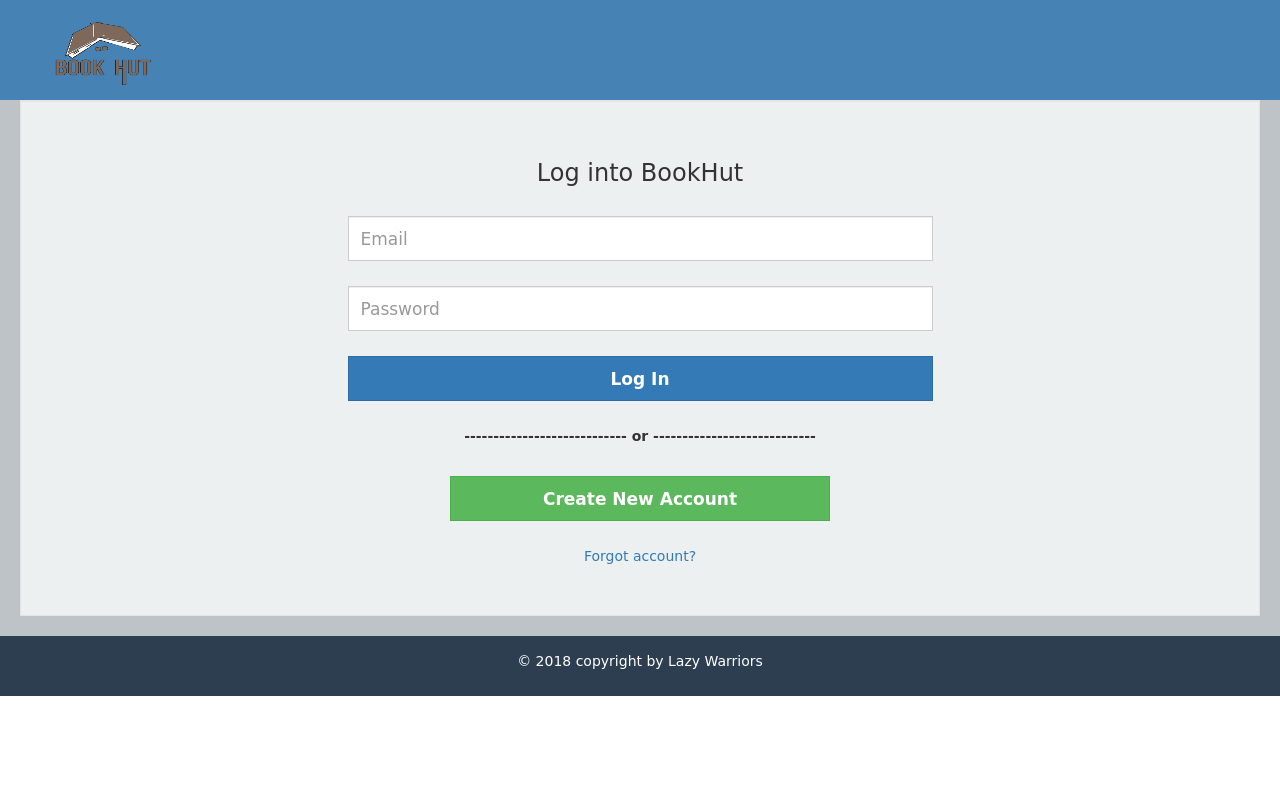
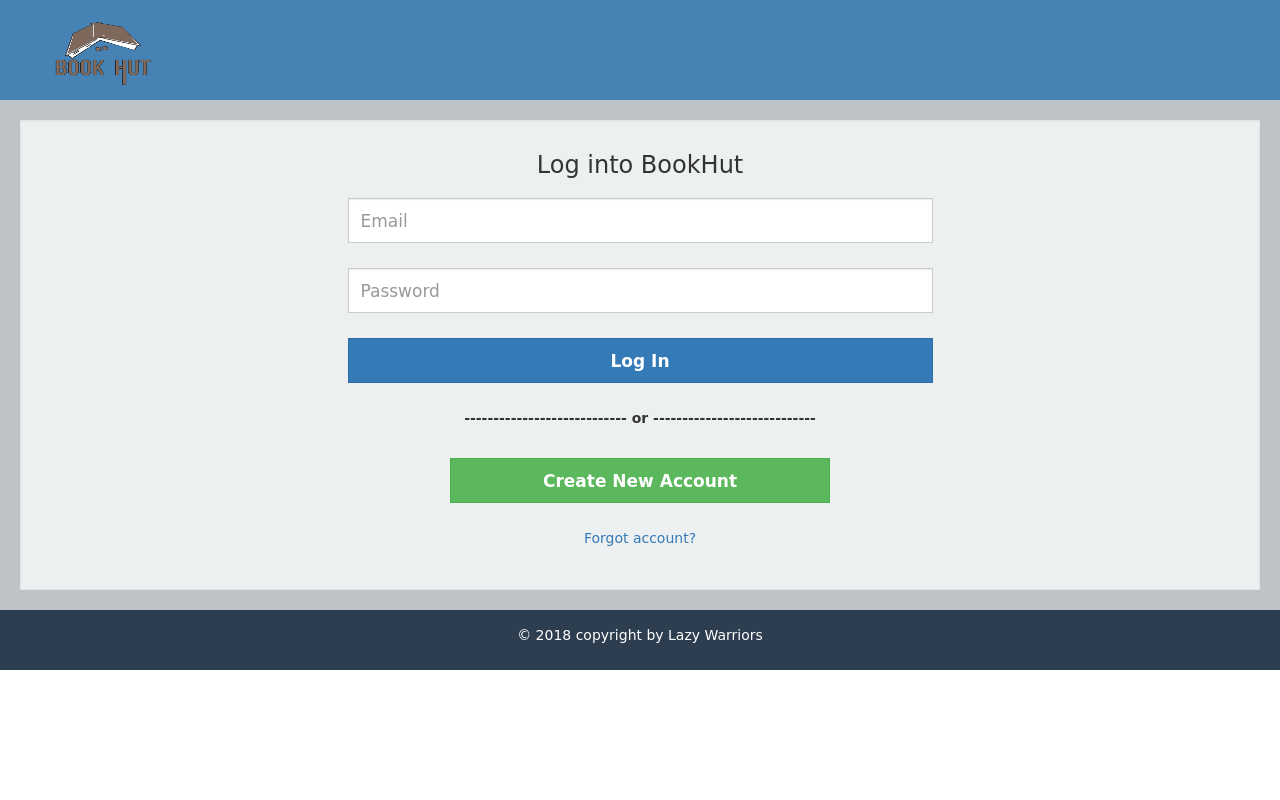
Before and after one commit to FirozKabir65/bookhut, a PHP site: page / in a window 1280 px wide. Run offline with PHP 8.4, Linux system fonts and the light colour scheme.

Commit message:
Correction in login form bt still some problem in footer

```diff
--- a/style.css
+++ b/style.css
@@ -2,11 +2,14 @@
   height: 100%;
   width: 100%; }
 
-body, img {
+body, img, h3 {
   margin: 0;
   padding: 0;
   font-family: comic sans MS !important; }
 
+.wrapper {
+  position: relative;
+  height: 100%; }
   .wrapper .header {
     height: 100px;
     background-color: #4682B4;
@@ -20,20 +23,23 @@
         height: 180px;
         width: 200px; }
   .wrapper .content-body {
-  min-height: 500px;
+    height: 100%;
     background-color: #bdc3c7; }
-  .wrapper .content-body .well {
+    .wrapper .content-body .content {
+      min-height: 100%;
+      padding-top: 20px; }
+      .wrapper .content-body .content .well {
         border-radius: 0;
         background-color: #ecf0f1;
         margin: 0px 20px 20px; }
-    .wrapper .content-body .well .login-form {
-      padding: 20px 0px; }
-      .wrapper .content-body .well .login-form input {
+        .wrapper .content-body .content .well .login-form {
+          padding: 12px 0px; }
+          .wrapper .content-body .content .well .login-form input {
             border-radius: 0;
             height: 45px;
             font-size: 17px;
             margin-bottom: 10px; }
-      .wrapper .content-body .well .login-form button {
+          .wrapper .content-body .content .well .login-form button {
             border-radius: 0;
             height: 45px;
             font-size: 17px;
--- a/style.scss
+++ b/style.scss
@@ -9,13 +9,16 @@
 	width: 100%;
 }
 
-body, img {
+body, img, h3 {
 	margin: 0;
 	padding: 0;
 	font-family: comic sans MS !important;
 }
 
 .wrapper {
+	position: relative;
+	height: 100%;
+
 	.header {
 		height: 100px;
 		background-color: $header;
@@ -35,8 +38,12 @@
 	}
 
 	.content-body {
-		min-height: 500px;
+		height: 100%;
 		background-color: $background;
+
+		.content {
+			min-height: 100%;
+			padding-top: 20px;
 
 			.well {
 				border-radius: 0;
@@ -44,7 +51,7 @@
 				margin: 0px 20px 20px;
 
 				.login-form {
-				padding: 20px 0px;
+					padding: 12px 0px;
 
 					input {
 						border-radius: 0;
@@ -61,6 +68,8 @@
 					}
 				}
 			}
+		}
+
 
 		footer {
 			padding: 15px 0px;
```
Also changed, not shown: 1 other file. Lines whose indentation alone changed are shown as unchanged.
